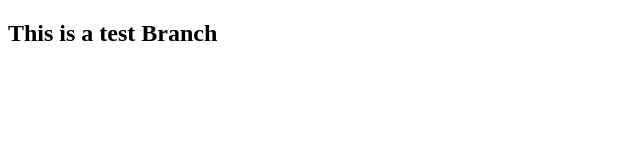
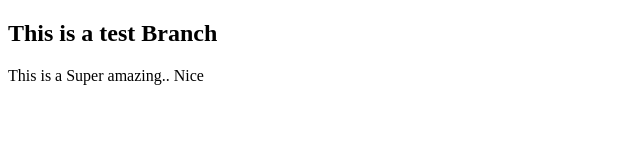
Before and after one commit to Lakshanediri/Github_test, a plain HTML site: page index.html in a window 1280 px wide. Shown: the whole page, without its empty margins (0-640 px from the left). Drawn offline with Linux system fonts and the light colour scheme.

Commit message:
Modified Readme.md file and index.html file

```diff
--- a/index.html
+++ b/index.html
@@ -9,5 +9,7 @@
 
     <h2>This is a test Branch</h2>
 
+    <p>This is a Super amazing.. Nice</p>
+
 </body>
 </html>
```
Also changed, not shown: 1 other file.
